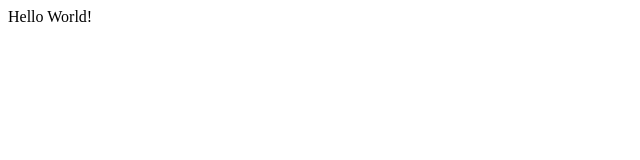
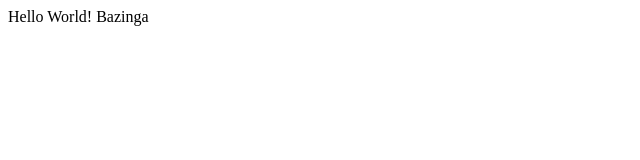
Before and after one commit to Irfan21-abbas/demo, a plain HTML site: page index.html in a window 1280 px wide. Shown: the full height of the page, 0-640 px from the left. Drawn offline with Linux system fonts and the light colour scheme.

Commit message:
modified index.html file

```diff
--- a/index.html
+++ b/index.html
@@ -8,5 +8,6 @@
 </head>
 <body>
     Hello World!
+    Bazinga
 </body>
 </html>
```
